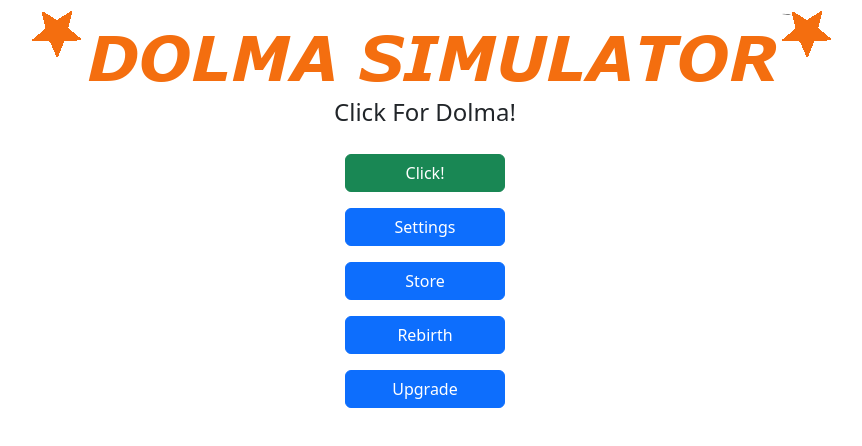
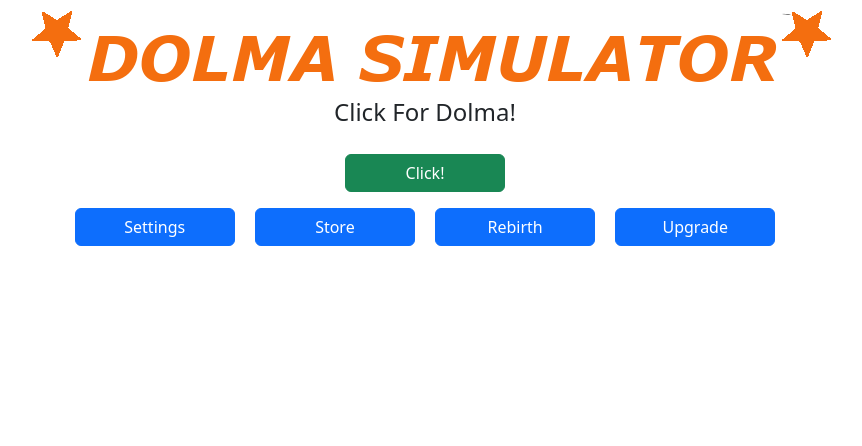
Before and after one commit to DolmaAndKebab/DolmaAndKebab.github.io, a website: page Dolma_Simulator/index.html in a window 1280 px wide. Shown: the whole page, without its empty margins (215-1077 px from the left). Drawn offline with nearby package versions, Linux system fonts and the light colour scheme.

Commit message:
hello lawen new code

```diff
--- a/Dolma_Simulator/index.html
+++ b/Dolma_Simulator/index.html
@@ -5,7 +5,7 @@
     <meta name="viewport" content="width=device-width, initial-scale=1.0" />
     <title>Dolma Simulator</title>
 
-    <!-- BOOTSTRAP -->
+    <!-  - BOOTSTRAP -->
     <link
       href="https://cdn.jsdelivr.net/npm/bootstrap@5.3.3/dist/css/bootstrap.min.css"
       rel="stylesheet"
@@ -20,11 +20,13 @@
     <img id="Dolma Simulator" src="images/dolma.png" alt="">
     <p id="Title">Click For Dolma!</p>
     <button type="button" class="btn btn-success">Click!</button>
-    <button type="button" class="btn btn-primary">Settings</button>
-    <button type="button" class="btn btn-primary">Store</button>
-    <button type="button" class="btn btn-primary">Rebirth</button>
-    <button type="button" class="btn btn-primary">Upgrade</button>
+    <div id="ButtonContainer">
 
+      <button type="button" class="btn btn-primary">Settings</button>
+      <button type="button" class="btn btn-primary">Store</button>
+      <button type="button" class="btn btn-primary">Rebirth</button>
+      <button type="button" class="btn btn-primary">Upgrade</button>
+    </div>
 
     <!-- BOOTSTRAP -->
     <script
```
